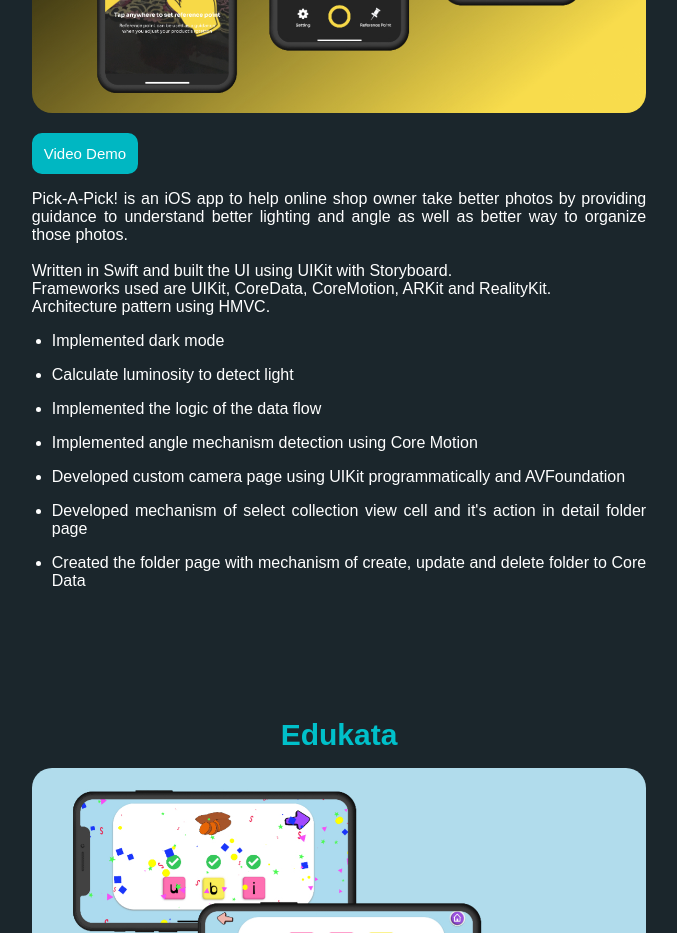
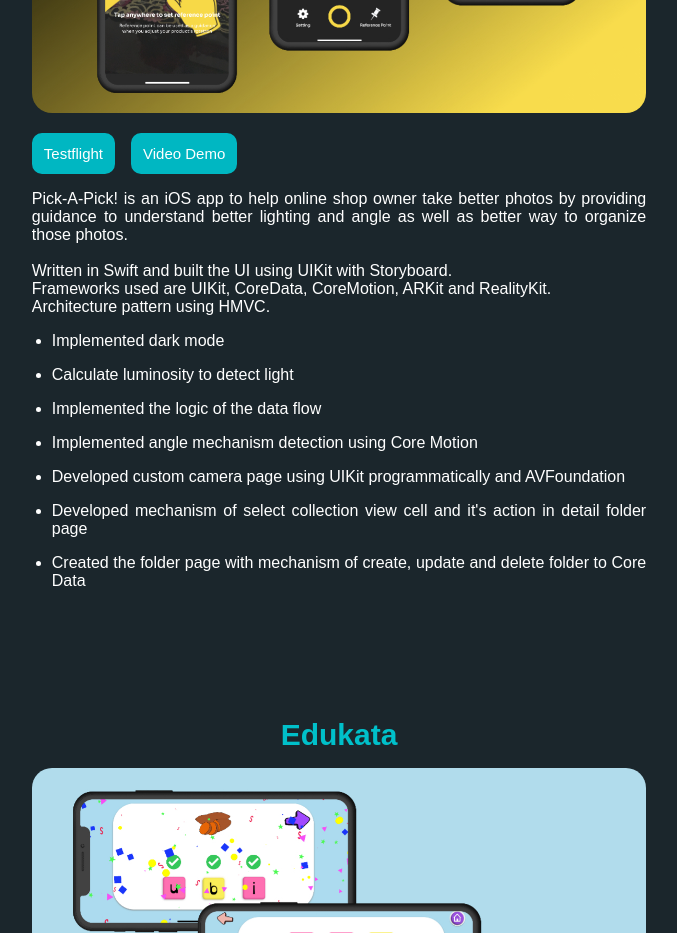
Before and after one commit to lgenesius/portfolio, a plain HTML site: page index.html in a window 1280 px wide. Shown: the part 5740-6673 px from the top of the page, without its empty margins (301-978 px from the left). Drawn offline with Linux system fonts and the light colour scheme; a web font is replaced by a local one.

Commit message:
add testflight button to pickapick project

```diff
--- a/index.html
+++ b/index.html
@@ -73,7 +73,7 @@
                     </div>
                     <div class="idcamp-achievement disappear-0">
                         <a href="https://idcamp.indosatooredoo.com" target="_blank"><h3>IDCamp 2021 Scholarship</h3></a>
-                        <p>On May 2021, I got scholarship in Indosat Ooredoo Digital Camp (IDCamp) and I chose iOS Developer as my main learning path and I got to continue the scholarship to expert level right now.<br><br>IDCamp is a scholarship program from Indosat Ooredoo to produce young Indonesian developers/programmers who are ready to compete in the digital economy where there is 6 main learning paths and iOS Developer is one of them. The IDCamp online training module was developed by Dicoding as Google Authorized Training Partners in Indonesia, in collaboration with Indosat Ooredoo.<br><br><a href="https://www.dicoding.com/certificates/L4PQ31VM7PO1" target="_blank">Intermediate Level Certificate</a><br><a href="https://www.dicoding.com/certificates/ERZR4026NZYV" target="_blank">Beginner Level Certificate</a><br><a href="https://www.dicoding.com/certificates/EYX477G36XDL" target="_blank">Basic Level Certificate</a></p>
+                        <p>On May 2021, I got scholarship in Indosat Ooredoo Digital Camp (IDCamp) also I chose iOS Developer as my main learning path.<br><br>IDCamp is a scholarship program from Indosat Ooredoo to produce young Indonesian developers/programmers who are ready to compete in the digital economy where there is 6 main learning paths and iOS Developer is one of them. The IDCamp online training module was developed by Dicoding as Google Authorized Training Partners in Indonesia, in collaboration with Indosat Ooredoo.<br><br><a href="https://www.dicoding.com/certificates/1OP8LV092ZQK" target="_blank">Expert Course Certificate</a><br><a href="https://www.dicoding.com/certificates/L4PQ31VM7PO1" target="_blank">Intermediate Course Certificate</a><br><a href="https://www.dicoding.com/certificates/ERZR4026NZYV" target="_blank">Beginner Course Certificate</a><br><a href="https://www.dicoding.com/certificates/EYX477G36XDL" target="_blank">Basic Course Certificate</a></p>
                     </div>
                     <div class="mentor-achievement disappear-0">
                         <h3>Excellent Achievement in SASC Mentoring Program</h3>
@@ -145,7 +145,8 @@
                         <h4>Pick-A-Pic!</h4>
                         <img src="img/pickapic.jpeg" alt="Pick-A-Pic! App's Image">
                         <div>
-                            <a href="https://youtu.be/49_Yr2cpcjE" target="_blank">Video Demo</a>
+                            <a href="https://testflight.apple.com/join/ibRZlRYk" target="_blank">Testflight</a>
+                            <a class = "second-a" href="https://youtu.be/49_Yr2cpcjE" target="_blank">Video Demo</a>
                         </div>
                         <p>Pick-A-Pick! is an iOS app to help online shop owner take better photos by providing guidance to understand better lighting and angle as well as better way to organize those photos.<br><br>Written in Swift and built the UI using UIKit with Storyboard.<br>Frameworks used are UIKit, CoreData, CoreMotion, ARKit and RealityKit.<br>Architecture pattern using HMVC.</p>
                         <ul>
```
